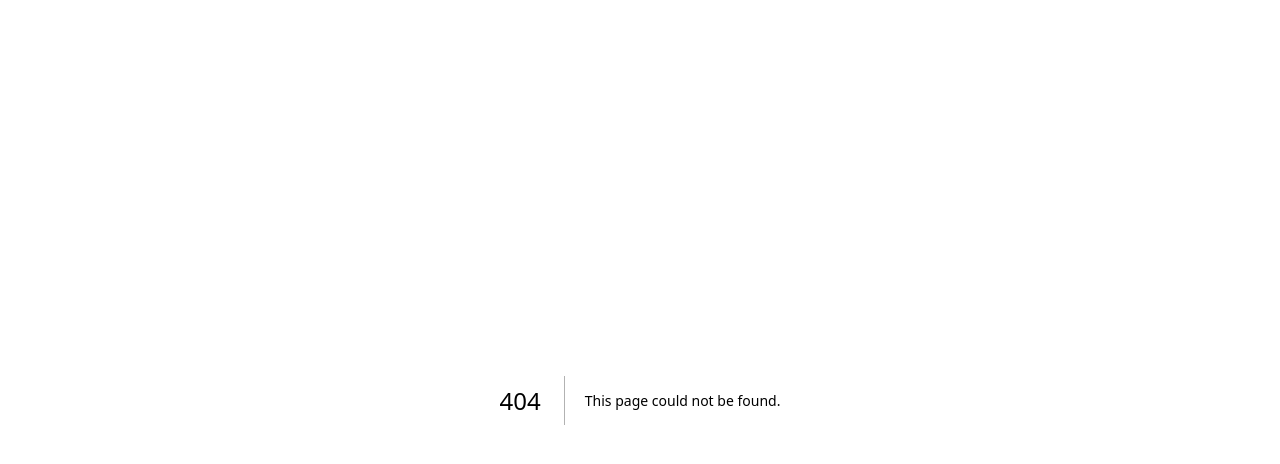
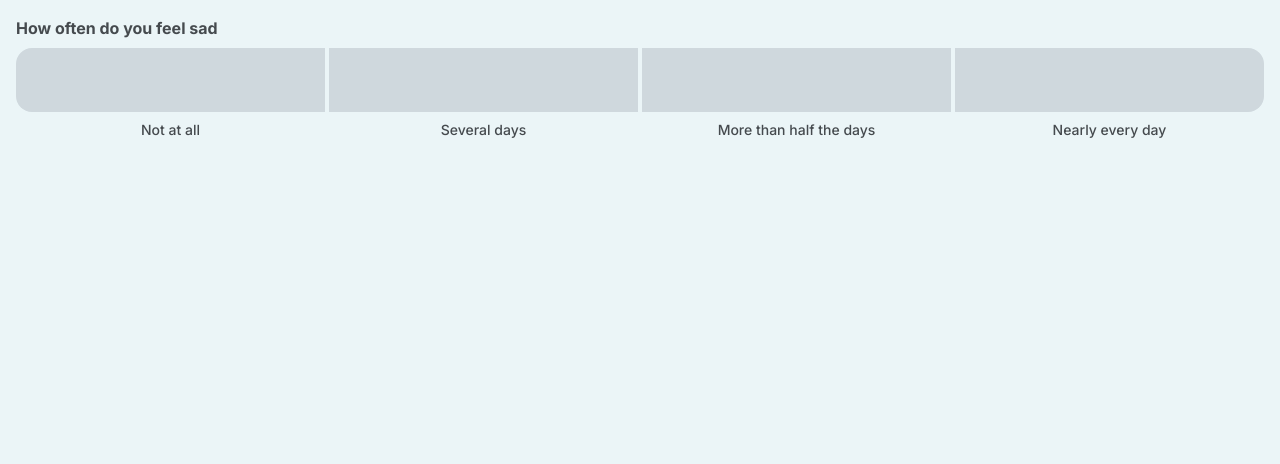
Before and after one commit to BigDataForSanDiego/Team-217, a Next.js app in the folder project/: page /dev in a window 1280 px wide. Before the commit this address had no page. Shown: the top 464 px of the page. Built offline with nearby package versions, Linux system fonts and the light colour scheme.

Commit message:
added dev page to visualize components during creations

```diff
--- /dev/null
+++ b/project/src/app/(mobile)/dev/page.tsx
@@ -0,0 +1,10 @@
+import Question from "@/features/question/components/question";
+
+
+export default function Dev() {
+	return (
+		<div className="p-4">
+            <Question question="How often do you feel sad"></Question>
+        </div>
+	);
+}
```
